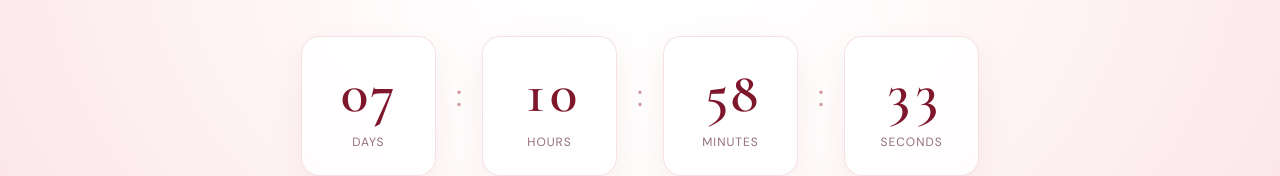
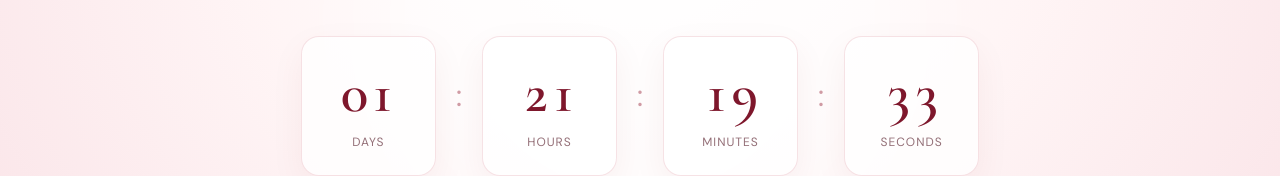
Before and after one commit to nav9718/birthday_surprise, a React (Create React App) app: page / in a window 1280 px wide. Shown: the part 407-583 px from the top of the page. Built offline with nearby package versions, Linux system fonts and the light colour scheme.

Commit message:
Initial commit - romantic website

```diff
--- a/src/App.js
+++ b/src/App.js
@@ -3,7 +3,9 @@ import "./App.css";
 import CountdownPage from "./CountDown";
 import BirthdayCelebration from "./BirthdayCelebration";
 
-const TARGET_DATE = new Date("2026-11-04T00:00:00+05:30").getTime();
+// const TARGET_DATE = new Date("2026-11-04T00:00:00+05:30").getTime();
+const TARGET_DATE = new Date("2026-10-29T10:21:00+05:30").getTime();
+console.log(TARGET_DATE)
 
 
 function getTimeLeft() {
--- a/src/BirthdayCelebration.jsx
+++ b/src/BirthdayCelebration.jsx
@@ -28,8 +28,8 @@ export default function BirthdayCelebration() {
         </div>
 
         <h1 className="birthday-title">
-          Happy
-          <span>Birthday!</span>
+          Happy Birthday
+          <span>Rozy </span>
         </h1>
 
         <p className="birthday-subtitle">
```
